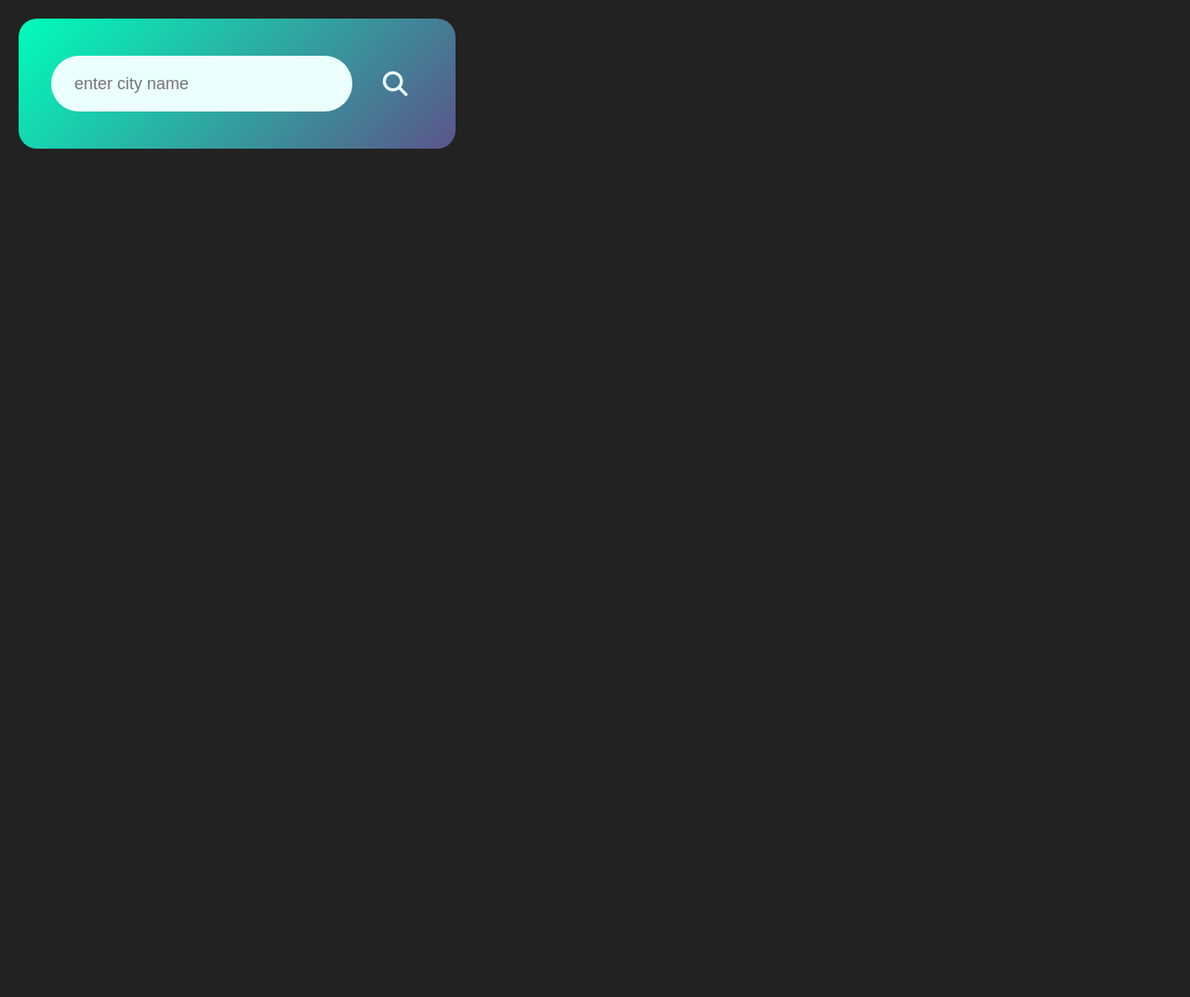
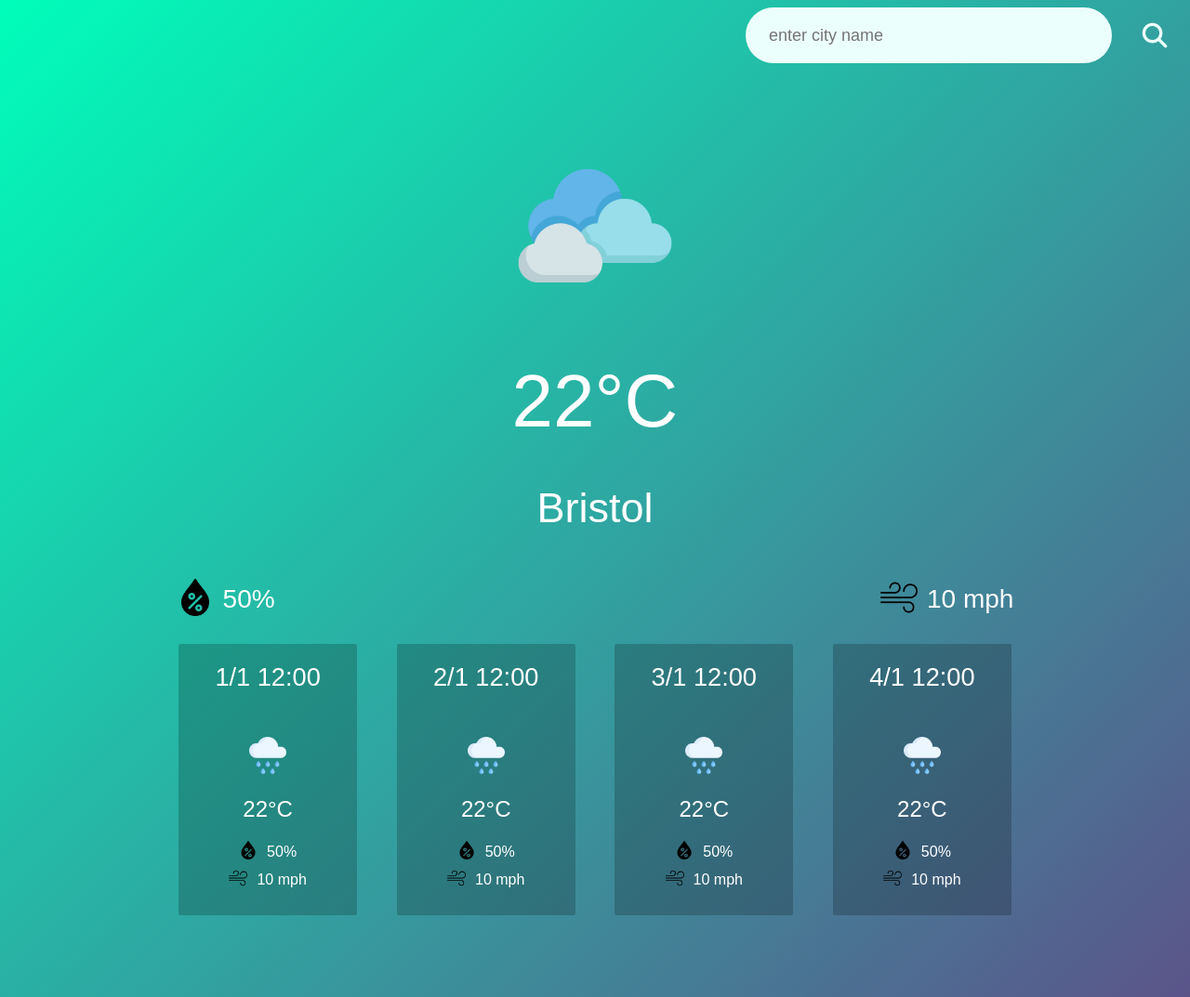
Before and after one commit to alphabetjim/weatherAppProject, a plain HTML site: page index.html in a window 1280 px wide. Shown: the whole page at 93% size. Before the commit the page ends 800 px from the top, so only its background shows below. Drawn offline with Linux system fonts and the light colour scheme.

Commit message:
Add responsiveness to site.

```diff
--- a/assets/css/style.css
+++ b/assets/css/style.css
@@ -1,21 +1,26 @@
 *{
-    margin: 0;
-    padding: 0;
+    /* margin: 0;
+    padding: 0; */
     font-family: 'Poppins', sans-serif;
     box-sizing: border-box;
 }
 
 body {
     background: #222;
+    display: flex;
+    flex-direction: column;
+    background: linear-gradient(135deg, #00feba, #5b548a);
+}
 
+p {
+    margin: 0;
 }
 
 .card {
     width: 90%;
-    max-width: 470px;
-    background: linear-gradient(135deg, #00feba, #5b548a);
+    /* max-width: 470px; */
     color: #fff;
-    margin: 20px;
+    margin: 20px auto;
     border-radius: 20px;
     padding: 40px 35px;
     text-align: center;
@@ -31,6 +36,7 @@ body {
     align-items: center;
     justify-content: space-between;
     max-width: 470px;
+    align-self: center;
 }
 
 .search input {
@@ -58,7 +64,16 @@ body {
     color: #ebfffc;
 }
 
+.weather {
+    width: 90%;
+}
+
 .weather-icon {
+    width: 170px;
+    margin-top: 30px;
+}
+
+.forecast-icon {
     width: 170px;
     margin-top: 30px;
 }
@@ -79,6 +94,7 @@ body {
     flex-direction: column;
     align-content: center;
     flex-wrap: wrap;
+    width: 90%;
 }
 
 .weather-forecast {
@@ -90,18 +106,18 @@ body {
 }
 
 .weather-forecast h1 {
-    font-size: 45px;
+    font-size: 40px;
     font-weight: 400;
     margin-top: 20px;
 }
 
 .weather-forecast h2 {
-    font-size: 35px;
+    font-size: 33px;
     font-weight: 300;
 }
 
 .weather-forecast h3 {
-    font-size: 25px;
+    font-size: 20px;
     font-weight: 300;
 }
 
@@ -116,13 +132,15 @@ body {
 .col {
     display: flex;
     align-items: center;
-    text-align: left;
+    text-align: center;
     margin: 0 10px;
+    justify-content: center;
 }
 
 .col img {
     width: 40px;
     margin-right: 10px;
+    margin-bottom: 10px;
 }
 
 .humidity, .wind {
@@ -130,8 +148,13 @@ body {
     margin-top: -6px;
 }
 
+.humidity-forecast, .wind-forecast {
+    font-size: 28px;
+    margin-top: -6px;
+}
+
 .weather-now, .weather-forecast {
-    display: none;
+    /* display: none; */
 }
 
 .error {
@@ -145,3 +168,92 @@ body {
 .wind-icon {
     rotate: 0deg;
 }
+
+.humidity-forecast, .wind-forecast {
+    font-size: 1.35em;
+}
+
+/* Media queries */
+@media only screen and (min-width: 600px) {
+    .search{
+        align-self: end;
+    }
+}
+
+@media only screen and (min-width: 750px) {
+    /* .card {
+        flex-direction: row;
+    }
+
+    .weather{
+        align-self: flex-start;
+    } */
+    .forecast {
+        flex-direction: row;
+        justify-content: space-evenly;
+    }
+
+    .weather-forecast {
+        margin: 20px 10px;
+        width: 40%;
+    }
+
+    .weather-forecast h1 {
+        font-size: 1.8em;
+    }
+
+    .weather-forecast h2 {
+        font-size: 1.6em;
+    }
+
+    .humidity-forecast, .wind-forecast {
+        font-size: 1.2em;
+    }
+
+    .forecast-icon{
+        width: 50px;
+    }
+
+    .details-forecast img {
+        width: 25px;
+    }
+}
+
+@media only screen and (min-width: 1000px) {
+    /* .card {
+        flex-direction: row;
+    }
+
+    .weather{
+        align-self: flex-start;
+    } */
+    .forecast {
+        flex-direction: row;
+        justify-content: space-evenly;
+    }
+
+    .weather-forecast {
+        margin: 20px 10px;
+        width: 20%;
+    }
+
+    .weather-forecast h1 {
+        font-size: 1.7em;
+    }
+
+    .weather-forecast h2 {
+        font-size: 1.5em;
+    }
+
+    .humidity-forecast, .wind-forecast {
+        font-size: 1em;
+    }
+
+    .forecast-icon{
+        width: 40px;
+    }
+
+    .details-forecast img {
+        width: 20px;
+    }
+}
--- a/assets/js/script.js
+++ b/assets/js/script.js
@@ -27,7 +27,7 @@ async function checkWeather(city) {
         document.querySelector(".temp-now").innerHTML = Math.round(data.list[0].main.temp) + '°C';
         document.querySelector(".humidity-now").innerHTML = data.list[0].main.humidity + '%';
         document.querySelector(".wind-now").innerHTML = `${Math.round(data.list[0].wind.speed)}m/s ${getDirectionName(data.list[0].wind.deg)}`;
-        document.getElementsByClassName("wind-icon-now")[0].style.rotate = `${-90 + data.list[0].wind.deg}deg`;
+        document.getElementsByClassName("wind-icon-now")[0].style.rotate = `${-90 + data.list[0].wind.deg+180}deg`;
         console.log(data.list[0].wind.deg);
 
         if (data.list[0].weather[0].main == "Clouds") {
@@ -60,11 +60,11 @@ function updateForecast(data, forecastID, timestampID) {
     console.log(typeof thisDate);
     let dateTimeEntry = `${thisDate.getDate()}/${thisDate.getMonth()+1} ${thisDate.getHours()}:00`;
     document.getElementsByClassName(`time-forecast${forecastID}`)[0].innerHTML = dateTimeEntry;
-    document.querySelector(".city").innerHTML = data.city.name;
+    // document.querySelector(".city").innerHTML = data.city.name;
     document.querySelector(`.temp-forecast${forecastID}`).innerHTML = Math.round(data.list[timestampID].main.temp) + '°C';
     document.querySelector(`.humidity-forecast${forecastID}`).innerHTML = data.list[timestampID].main.humidity + '%';
     document.querySelector(`.wind-forecast${forecastID}`).innerHTML = `${Math.round(data.list[timestampID].wind.speed)}m/s ${getDirectionName(data.list[timestampID].wind.deg)}`;
-    document.getElementsByClassName(`wind-icon-forecast${forecastID}`)[0].style.rotate = `${-90 + data.list[timestampID].wind.deg}deg`;
+    document.getElementsByClassName(`wind-icon-forecast${forecastID}`)[0].style.rotate = `${-90 + data.list[timestampID].wind.deg+180}deg`;
     console.log(data.list[timestampID].wind.deg);
 
     if (data.list[timestampID].weather[0].main == "Clouds") {
--- a/index.html
+++ b/index.html
@@ -7,7 +7,6 @@
     <link rel="stylesheet" href="assets/css/style.css">
 </head>
 <body>
-    <div class="card">
     <div class="search">
         <input type="text" name="" id="" placeholder="enter city name" spellcheck="false">
         <button><i class="fa-solid fa-2xl fa-magnifying-glass"></i></button>
@@ -15,6 +14,7 @@
     <div class="error">
         <p>Invalid city name</p>
     </div>
+    <div class="card">
         <div class="weather weather-now">
             <img class="weather-icon weather-icon-now" src="assets/images/clouds.png" alt="A weather icon" srcset="">
             <h1 class="temp temp-now">22°C</h1>
@@ -24,103 +24,89 @@
                     <img src="assets/images/humidity.png" alt="Humidity" srcset="">
                     <div>
                         <p class="humidity humidity-now">50%</p>
-                        <p>Humidity</p>
                     </div>
                 </div>
                 <div class="col">
                     <img class="wind-icon wind-icon-now" src="assets/images/wind.png" alt="Wind" srcset="">
                     <div>
                         <p class="wind wind-now">10 mph</p>
-                        <p>Wind Speed</p>
                     </div>
                 </div>
             </div>
         </div>
         <div class="forecast">
             <div class="weather-forecast wf1">
-                <h1 class="time time-forecast1">12:00</h1>
-                <img class="weather-icon weather-icon-forecast1" src="assets/images/rain.png" alt="A weather icon" srcset="">
+                <h1 class="time time-forecast1">1/1 12:00</h1>
+                <img class="forecast-icon weather-icon-forecast1" src="assets/images/rain.png" alt="A weather icon" srcset="">
                 <h2 class="temp temp-forecast1">22°C</h2 >
-                <h3 class="city">Bristol</h3>
-                <div class="details details-forecast1">
+                <div class="details-forecast details-forecast1">
                     <div class="col">
                         <img src="assets/images/humidity.png" alt="Humidity" srcset="">
                         <div>
-                            <p class="humidity humidity-forecast1">50%</p>
-                            <p>Humidity</p>
+                            <p class="humidity-forecast humidity-forecast1">50%</p>
                         </div>
                     </div>
                     <div class="col">
                         <img class="wind-icon wind-icon-forecast1" src="assets/images/wind.png" alt="Wind" srcset="">
                         <div>
-                            <p class="wind wind-forecast1">10 mph</p>
-                            <p>Wind Speed</p>
+                            <p class="wind-forecast wind-forecast1">10 mph</p>
                         </div>
                     </div>
                 </div>
             </div>
             <div class="weather-forecast wf2">
-                <h1 class="time time-forecast2">12:00</h1>
-                <img class="weather-icon weather-icon-forecast2" src="assets/images/rain.png" alt="A weather icon" srcset="">
+                <h1 class="time time-forecast2">2/1 12:00</h1>
+                <img class="forecast-icon weather-icon-forecast2" src="assets/images/rain.png" alt="A weather icon" srcset="">
                 <h2 class="temp temp-forecast2">22°C</h2 >
-                <h3 class="city">Bristol</h3>
-                <div class="details details-forecast2">
+                <div class="details-forecast details-forecast2">
                     <div class="col">
                         <img src="assets/images/humidity.png" alt="Humidity" srcset="">
                         <div>
-                            <p class="humidity humidity-forecast2">50%</p>
-                            <p>Humidity</p>
+                            <p class="humidity-forecast humidity-forecast2">50%</p>
                         </div>
                     </div>
                     <div class="col">
                         <img class="wind-icon wind-icon-forecast2" src="assets/images/wind.png" alt="Wind" srcset="">
                         <div>
-                            <p class="wind wind-forecast2">10 mph</p>
-                            <p>Wind Speed</p>
+                            <p class="wind-forecast wind-forecast2">10 mph</p>
                         </div>
                     </div>
                 </div>
             </div>
             <div class="weather-forecast wf3">
-                    <h1 class="time time-forecast3">12:00</h1>
-                    <img class="weather-icon weather-icon-forecast3" src="assets/images/rain.png" alt="A weather icon" srcset="">
+                    <h1 class="time time-forecast3">3/1 12:00</h1>
+                    <img class="forecast-icon weather-icon-forecast3" src="assets/images/rain.png" alt="A weather icon" srcset="">
                     <h2 class="temp temp-forecast3">22°C</h2 >
-                    <h3 class="city">Bristol</h3>
-                    <div class="details details-forecast3">
+                    <div class="details-forecast details-forecast3">
                         <div class="col">
                             <img src="assets/images/humidity.png" alt="Humidity" srcset="">
                             <div>
-                                <p class="humidity humidity-forecast3">50%</p>
-                                <p>Humidity</p>
+                                <p class="humidity-forecast humidity-forecast3">50%</p>
                             </div>
                         </div>
                         <div class="col">
                             <img class="wind-icon wind-icon-forecast3" src="assets/images/wind.png" alt="Wind" srcset="">
                             <div>
-                                <p class="wind wind-forecast3">10 mph</p>
-                                <p>Wind Speed</p>
+                                <p class="wind-forecast wind-forecast3">10 mph</p>
                             </div>
                         </div>
                     </div>
             </div>
             <div class="weather-forecast wf4">
-                <h1 class="time time-forecast4">12:00</h1>
-                <img class="weather-icon weather-icon-forecast4" src="assets/images/rain.png" alt="A weather icon" srcset="">
+                <h1 class="time time-forecast4">4/1 12:00</h1>
+                <img class="forecast-icon weather-icon-forecast4" src="assets/images/rain.png" alt="A weather icon" srcset="">
                 <h2 class="temp temp-forecast4">22°C</h2 >
-                <h3 class="city">Bristol</h3>
-                <div class="details details-forecast4">
+                <div class="details-forecast details-forecast4">
                     <div class="col">
                         <img src="assets/images/humidity.png" alt="Humidity" srcset="">
                         <div>
-                            <p class="humidity humidity-forecast4">50%</p>
-                            <p>Humidity</p>
+                            <p class="humidity-forecast humidity-forecast4">50%</p>
                         </div>
                     </div>
                     <div class="col">
                         <img class="wind-icon wind-icon-forecast4" src="assets/images/wind.png" alt="Wind" srcset="">
                         <div>
-                            <p class="wind wind-forecast4">10 mph</p>
-                            <p>Wind Speed</p>
+                            <p class="wind-forecast wind-forecast4">10 mph</p>
                         </div>
                     </div>
                 </div>
```
Lines whose indentation alone changed are shown as unchanged.
